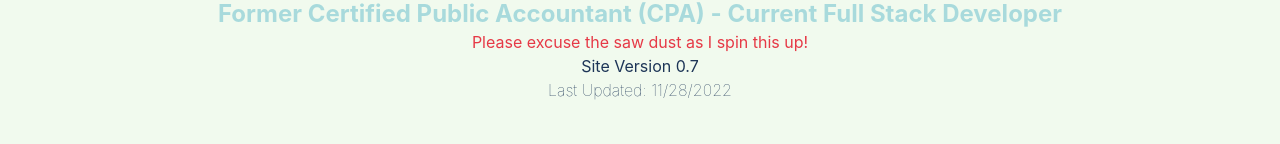
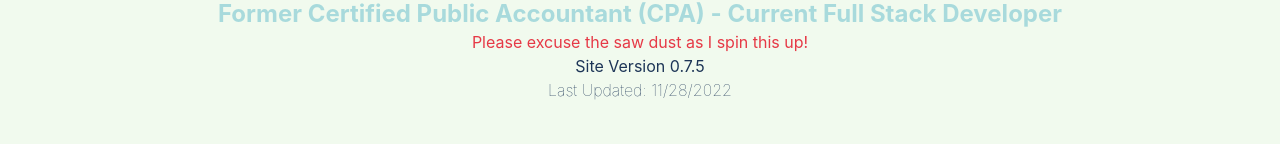
Before and after one commit to stephenqhoward/portfolio-site, a Next.js app: page / in a window 1280 px wide. Shown: the part 202-346 px from the top of the page. Built offline with nearby package versions, Linux system fonts and the light colour scheme.

Commit message:
Updated version for refactor and tuning

```diff
--- a/src/components/Hero/Hero.tsx
+++ b/src/components/Hero/Hero.tsx
@@ -10,7 +10,7 @@ const Hero: FC<HeroProps> = ({ title, subtitle }) => (
     <h1 className="text-deep-blue font-bold text-4xl">{ title }</h1>
       <h2 className="text-2xl text-center">{ subtitle }</h2>
         <p className="text-red">Please excuse the saw dust as I spin this up!</p>
-        <p className="text-deep-blue">Site Version 0.7</p>
+        <p className="text-deep-blue">Site Version 0.7.5</p>
         <p className="text-deep-blue font-thin">Last Updated: 11/28/2022</p>
   </>
 );
```
